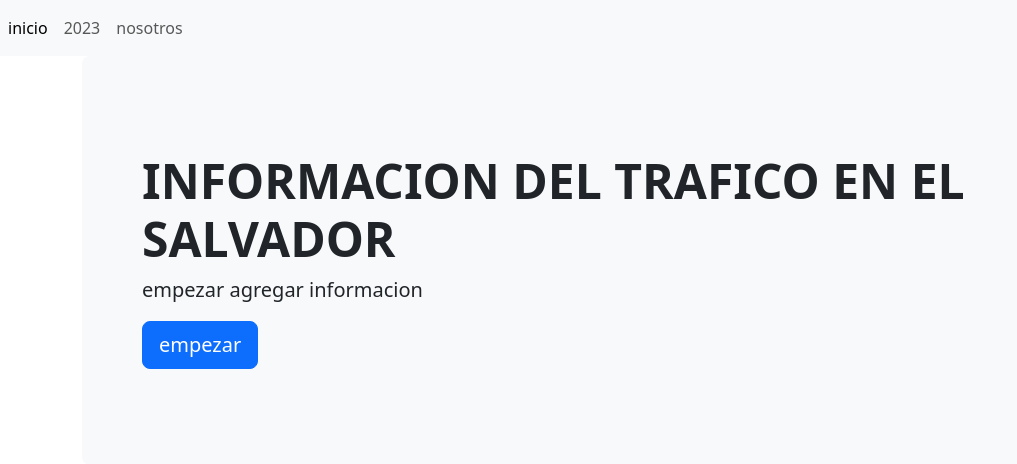
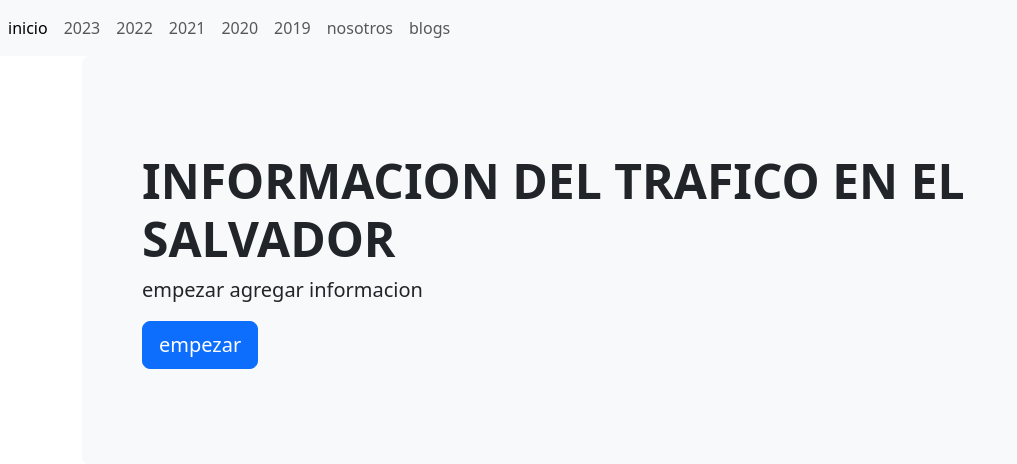
Before and after one commit to LuisVasquezVM15037/Django, a Django app: page / in a window 1280 px wide. Shown: the top 464 px of the page, without its empty margins (0-1017 px from the left). Run offline with Django 5.2, Linux system fonts and the light colour scheme.

Commit message:
agregando mas navegacion

```diff
--- a/informacion/templates/base.html
+++ b/informacion/templates/base.html
@@ -26,7 +26,12 @@
     <div class="nav navbar-nav">
         <a class="nav-item nav-link active" href="#" aria-current="page">inicio</a>
         <a class="nav-item nav-link" href="#">2023</a>
+        <a class="nav-item nav-link" href="#">2022</a>
+        <a class="nav-item nav-link" href="#">2021</a>
+        <a class="nav-item nav-link" href="#">2020</a>
+        <a class="nav-item nav-link" href="#">2019</a>
         <a class="nav-item nav-link" href="#">nosotros</a>
+        <a class="nav-item nav-link" href="#">blogs</a>
 
     </div>
 </nav>
```
